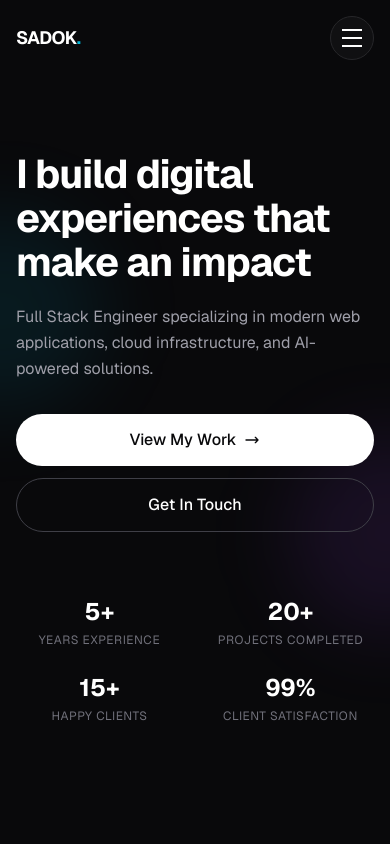
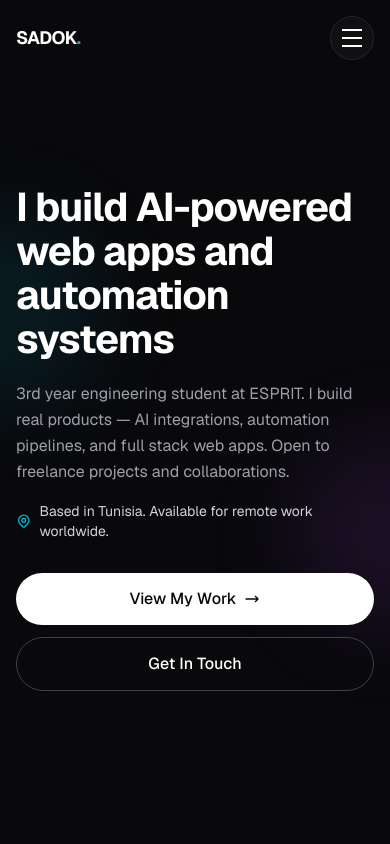
Before and after one commit to sadok-dridi/SadokPortfolio, a Next.js app: page / in a window 390 px wide. Shown: the top 844 px of the page. Built offline with nearby package versions, Linux system fonts and the light colour scheme.

Commit message:
enhancement

```diff
--- a/src/app/about/page.tsx
+++ b/src/app/about/page.tsx
@@ -2,15 +2,12 @@
 
 import { useRef, useEffect } from 'react';
 import { gsap } from 'gsap';
-import { ScrollTrigger } from 'gsap/ScrollTrigger';
 import Image from 'next/image';
 import Header from '@/components/layout/Header';
 import Footer from '@/components/layout/Footer';
 import TextReveal from '@/components/ui/TextReveal';
 import MagneticButton from '@/components/ui/MagneticButton';
 import { TransitionLink } from '@/components/layout/PageTransition';
-
-gsap.registerPlugin(ScrollTrigger);
 
 const skills = [
   {
@@ -33,14 +30,14 @@ const skills = [
 
 const experience = [
   {
-    period: 'Present',
-    title: 'Freelance Full Stack Engineer',
-    company: 'Self-Employed',
-    description: 'Building real-world, cost-effective systems combining modern web technologies, AI integrations, and automated infrastructure for clients worldwide.',
+    period: '2024 - Present',
+    title: 'Independent Projects & Building',
+    company: 'Independent',
+    description: 'Building production-deployed web applications and AI-powered tools independently. Focused on real deployment, real infrastructure, real problems.',
     color: '#06b6d4',
   },
   {
-    period: '2021 - 2026',
+    period: '2023 - 2026',
     title: 'Software Engineering Student',
     company: 'ESPRIT (EUR-ACE Accredited)',
     description: 'Project-based engineering curriculum focusing on distributed systems, software architecture, database design, web technologies, and artificial intelligence.',
@@ -50,7 +47,6 @@ const experience = [
 
 export default function AboutPage() {
   const heroRef = useRef<HTMLElement>(null);
-  const statsRef = useRef<HTMLDivElement>(null);
 
   // Master entrance timeline for hero section
   useEffect(() => {
@@ -85,33 +81,7 @@ export default function AboutPage() {
     };
   }, []);
 
-  useEffect(() => {
-    const stats = statsRef.current;
-    if (!stats) return;
 
-    const items = stats.querySelectorAll('.stat-item');
-
-    items.forEach((item) => {
-      gsap.fromTo(
-        item,
-        { y: 40, opacity: 0 },
-        {
-          y: 0,
-          opacity: 1,
-          duration: 0.8,
-          ease: 'power3.out',
-          scrollTrigger: {
-            trigger: item,
-            start: 'top 85%',
-          },
-        }
-      );
-    });
-
-    return () => {
-      ScrollTrigger.getAll().forEach(st => st.kill());
-    };
-  }, []);
 
   return (
     <>
@@ -131,10 +101,7 @@ export default function AboutPage() {
               </h1>
 
               <p className="about-description mt-4 md:mt-6 text-base sm:text-lg md:text-xl text-zinc-400 leading-relaxed opacity-0">
-                I&apos;m a Full Stack Engineer passionate about creating digital experiences
-                that combine beautiful design with powerful functionality. With expertise
-                in modern web technologies and cloud infrastructure, I help businesses
-                transform their ideas into reality.
+                I'm Sadok, a software engineering student at ESPRIT (Tunisia) in my 3rd year. I build real, working products — not just homework projects. My focus is on AI integration, automation workflows, and full stack web applications that solve actual problems. I'm motivated by building things that work in production, not just on localhost. Currently open to freelance projects and remote opportunities.
               </p>
 
               <div className="about-buttons mt-6 md:mt-8 flex flex-wrap gap-3 sm:gap-4 opacity-0">
@@ -171,38 +138,11 @@ export default function AboutPage() {
                 />
               </div>
 
-              {/* Floating elements */}
-              <div className="absolute -bottom-4 -left-2 sm:-bottom-6 sm:-left-6 px-4 sm:px-6 py-3 sm:py-4 bg-zinc-900 border border-zinc-800 rounded-lg sm:rounded-xl">
-                <div className="text-2xl sm:text-3xl font-bold text-white">5+</div>
-                <div className="text-xs sm:text-sm text-zinc-500">Years Experience</div>
-              </div>
 
-              <div className="absolute -top-4 -right-2 sm:-top-6 sm:-right-6 px-4 sm:px-6 py-3 sm:py-4 bg-zinc-900 border border-zinc-800 rounded-lg sm:rounded-xl">
-                <div className="text-2xl sm:text-3xl font-bold text-white">20+</div>
-                <div className="text-xs sm:text-sm text-zinc-500">Projects Completed</div>
-              </div>
             </div>
           </div>
         </section>
 
-        {/* Stats */}
-        <section className="py-12 md:py-20 bg-zinc-900/30 border-y border-zinc-800/50">
-          <div ref={statsRef} className="container mx-auto px-4 sm:px-6 md:px-12">
-            <div className="grid grid-cols-2 md:grid-cols-4 gap-6 md:gap-12">
-              {[
-                { value: '5+', label: 'Years of Experience' },
-                { value: '20+', label: 'Projects Delivered' },
-                { value: '15+', label: 'Happy Clients' },
-                { value: '99%', label: 'Client Satisfaction' },
-              ].map((stat, index) => (
-                <div key={index} className="stat-item text-center">
-                  <div className="text-3xl sm:text-4xl md:text-5xl font-bold text-white">{stat.value}</div>
-                  <div className="mt-1 sm:mt-2 text-[10px] sm:text-xs md:text-sm text-zinc-500 uppercase tracking-wider">{stat.label}</div>
-                </div>
-              ))}
-            </div>
-          </div>
-        </section>
 
         {/* Skills */}
         <section className="container mx-auto px-4 sm:px-6 md:px-12 py-16 md:py-32">
--- a/src/app/cv/page.tsx
+++ b/src/app/cv/page.tsx
@@ -37,7 +37,7 @@ export default function CVPage() {
           {/* Header */}
           <div className="border-b-2 border-zinc-200 pb-6 mb-8">
             <h1 className="text-4xl md:text-5xl font-bold tracking-tight mb-2 text-zinc-900">SADOK DRIDI</h1>
-            <h2 className="text-xl font-medium text-cyan-600 mb-4">Full Stack Engineer | AI & Automation Systems</h2>
+            <h2 className="text-xl font-medium text-cyan-600 mb-4">AI & Automation Developer</h2>
             <div className="flex flex-wrap gap-x-6 gap-y-2 text-sm text-zinc-600 font-medium">
               <span>Tunis, Tunisia</span>
               <span>sadok.dridi.engineer@gmail.com</span>
--- a/src/app/layout.tsx
+++ b/src/app/layout.tsx
@@ -16,13 +16,13 @@ const geistMono = Geist_Mono({
 });
 
 export const metadata: Metadata = {
-  title: "Sadok | Full Stack Engineer",
-  description: "Full Stack Engineer crafting digital experiences that blend beautiful design with powerful functionality. Specializing in modern web applications, cloud infrastructure, and AI-powered solutions.",
-  keywords: ["Full Stack Engineer", "Web Developer", "React", "Next.js", "TypeScript", "Portfolio"],
+  title: "Sadok | AI & Full Stack Developer",
+  description: "AI & Automation Developer crafting digital experiences that blend beautiful design with powerful functionality. Specializing in modern web applications, cloud infrastructure, and AI-powered solutions.",
+  keywords: ["AI & Automation Developer", "Full Stack Developer", "Web Developer", "React", "Next.js", "TypeScript", "Portfolio"],
   authors: [{ name: "Sadok" }],
   openGraph: {
-    title: "Sadok | Full Stack Engineer",
-    description: "Full Stack Engineer crafting digital experiences that make an impact.",
+    title: "Sadok | AI & Full Stack Developer",
+    description: "AI & Automation Developer crafting digital experiences that make an impact.",
     type: "website",
   },
 };
--- a/src/components/layout/Footer.tsx
+++ b/src/components/layout/Footer.tsx
@@ -65,7 +65,7 @@ export default function Footer() {
               </span>
             </TransitionLink>
             <p className="mt-3 md:mt-4 text-sm sm:text-base text-zinc-500 max-w-md">
-              Full Stack Engineer crafting digital experiences that blend beautiful design with powerful functionality.
+              AI & Automation Developer crafting digital experiences that blend beautiful design with powerful functionality.
             </p>
 
           </div>
--- a/src/components/sections/Hero.tsx
+++ b/src/components/sections/Hero.tsx
@@ -33,7 +33,6 @@ export default function Hero({ isLoading = false }: HeroProps) {
     const heading = content.querySelector('.hero-heading');
     const subtitle = content.querySelector('.hero-subtitle');
     const buttons = content.querySelector('.hero-buttons');
-    const stats = content.querySelectorAll('.hero-stat');
 
     if (isMobile) {
       gsap.fromTo(
@@ -42,7 +41,7 @@ export default function Hero({ isLoading = false }: HeroProps) {
         { opacity: 1, y: 0, duration: 0.35, ease: 'power2.out', delay: 0.05 }
       );
 
-      gsap.set([heading, subtitle, buttons, stats], { opacity: 1, y: 0 });
+      gsap.set([heading, subtitle, buttons], { opacity: 1, y: 0 });
 
       if (indicator) {
         gsap.set(indicator, { opacity: 0 });
@@ -76,14 +75,6 @@ export default function Hero({ isLoading = false }: HeroProps) {
         { opacity: 0, y: 20 },
         { opacity: 1, y: 0, duration: 0.6 },
         0.6
-      );
-    }
-
-    if (stats.length > 0) {
-      tl.fromTo(stats,
-        { opacity: 0, y: 20 },
-        { opacity: 1, y: 0, duration: 0.5, stagger: 0.1 },
-        0.7
       );
     }
 
@@ -136,16 +127,19 @@ export default function Hero({ isLoading = false }: HeroProps) {
         {/* Main heading */}
         <div className="hero-heading max-w-5xl opacity-0">
           <h1 className="text-[2.5rem] leading-[1.1] sm:text-5xl md:text-6xl lg:text-7xl xl:text-8xl font-bold text-white tracking-tight">
-            I build digital experiences that make an impact
+            I build AI-powered web apps and automation systems
           </h1>
         </div>
 
         {/* Subtitle */}
         <div className="hero-subtitle mt-5 sm:mt-6 md:mt-8 max-w-2xl opacity-0">
           <p className="text-base sm:text-lg md:text-xl text-zinc-400 leading-relaxed">
-            Full Stack Engineer specializing in modern web applications,
-            cloud infrastructure, and AI-powered solutions.
+            3rd year engineering student at ESPRIT. I build real products — AI integrations, automation pipelines, and full stack web apps. Open to freelance projects and collaborations.
           </p>
+          <div className="mt-4 flex items-center gap-2 text-sm md:text-base text-zinc-300">
+            <svg className="w-4 h-4 text-cyan-500" fill="none" stroke="currentColor" viewBox="0 0 24 24"><path strokeLinecap="round" strokeLinejoin="round" strokeWidth="2" d="M17.657 16.657L13.414 20.9a1.998 1.998 0 01-2.827 0l-4.244-4.243a8 8 0 1111.314 0z"></path><path strokeLinecap="round" strokeLinejoin="round" strokeWidth="2" d="M15 11a3 3 0 11-6 0 3 3 0 016 0z"></path></svg>
+            Based in Tunisia. Available for remote work worldwide.
+          </div>
         </div>
 
         {/* CTA buttons */}
@@ -181,24 +175,7 @@ export default function Hero({ isLoading = false }: HeroProps) {
           </TransitionLink>
         </div>
 
-        {/* Stats row */}
-        <div className="mt-16 sm:mt-20 md:mt-24 grid grid-cols-2 md:grid-cols-4 gap-6 sm:gap-8 md:gap-12">
-          {[
-            { value: '5+', label: 'Years Experience' },
-            { value: '20+', label: 'Projects Completed' },
-            { value: '15+', label: 'Happy Clients' },
-            { value: '99%', label: 'Client Satisfaction' },
-          ].map((stat, index) => (
-            <div key={index} className="hero-stat text-center md:text-left opacity-0">
-              <div className="text-2xl sm:text-3xl md:text-4xl font-bold text-white">
-                {stat.value}
-              </div>
-              <p className="mt-1 sm:mt-2 text-xs sm:text-sm text-zinc-500 uppercase tracking-wider">
-                {stat.label}
-              </p>
-            </div>
-          ))}
-        </div>
+
       </div>
 
       {/* Scroll indicator */}
--- a/src/data/projects.ts
+++ b/src/data/projects.ts
@@ -28,10 +28,10 @@ export const projects: Project[] = [
     title: 'radarX',
     subtitle: 'Hybrid-Cloud AI Intelligence Platform',
     description: 'A hybrid-cloud opportunity routing system using Next.js and PostgreSQL, with self-hosted AI inference via Ollama and automated n8n workflows.',
-    longDescription: 'radarX is a hybrid-cloud intelligence platform that revolutionizes how sales teams handle incoming opportunities. It uses self-hosted AI models via Ollama for on-premise inference, automated data ingestion through n8n workflows, and a secure Next.js dashboard with JWT authentication and RBAC — all containerized with Docker and deployed on a VPS with Nginx.',
+    longDescription: 'Built as an independent project to explore hybrid AI deployment on limited infrastructure. radarX is a hybrid-cloud intelligence platform that revolutionizes how sales teams handle incoming opportunities. It uses self-hosted AI models via Ollama for on-premise inference, automated data ingestion through n8n workflows, and a secure Next.js dashboard with JWT authentication and RBAC — all containerized with Docker and deployed on a VPS with Nginx.',
     category: 'Full Stack',
     year: '2026',
-    role: 'Full Stack Engineer',
+    role: 'AI & Automation Developer',
     technologies: ['Next.js', 'PostgreSQL', 'Prisma', 'n8n', 'Ollama', 'Docker', 'SSH Tunneling'],
     thumbnail: '/projects/radarx/landingPage.png',
     images: [
@@ -67,10 +67,10 @@ export const projects: Project[] = [
     title: 'FinHub-TN',
     subtitle: 'Secure Escrow & Trading Engine',
     description: 'A fintech escrow platform with hash-chained ledger security, automated wallet management, and real-time Telegram alerts.',
-    longDescription: 'FinHub-TN is a secure fintech escrow platform that separates core ledger logic (Symfony REST APIs) from the client terminal (JavaFX). It features hash-chained ledger integrity verification, automated wallet management, and real-time transaction alerts via self-hosted n8n and a custom Telegram bot — simulating enterprise banking architectures.',
+    longDescription: 'FinHub-TN is a secure fintech escrow platform that separates core ledger logic (Symfony REST APIs) from the client terminal (JavaFX). It features hash-chained ledger integrity verification, automated wallet management, and real-time transaction alerts via self-hosted n8n and a custom Telegram bot — designed with enterprise banking architecture patterns.',
     category: 'Fintech',
     year: '2026',
-    role: 'Full Stack Developer',
+    role: 'AI & Automation Developer',
     technologies: ['JavaFX', 'Symfony', 'Webhooks', 'Telegram API', 'n8n', 'Ledger Security'],
     thumbnail: '/projects/finhub-tn/landingPage.png',
     images: [
```
Also changed, not shown: src/components/sections/AboutTeaser.tsx (+2 -15 lines).
